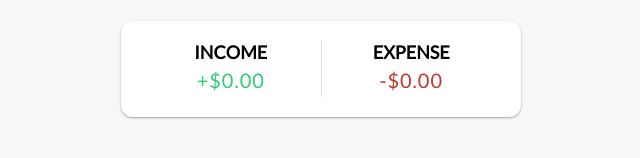
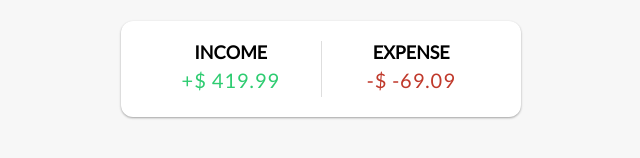
Before and after one commit to RenanFachin/VUE_ExpenseTracker, a Vue app: page / in a window 1280 px wide. Shown: the part 150-308 px from the top of the page, without its empty margins (319-959 px from the left). Built offline with nearby package versions, Linux system fonts and the light colour scheme.

Commit message:
feat: Cria lógica para mostrar valores totais de recebidos e de pagos

```diff
--- a/src/App.vue
+++ b/src/App.vue
@@ -18,10 +18,30 @@
   { id: 4, text: 'Book', amount: -10.10 },
 ])
 
+// Get Total
 const total = computed(() => {
   return transactions.value.reduce((acc, transaction) => {
     return acc + transaction.amount
   }, 0)
+})
+
+// Filtrar pelo tipo de receita e após fazer um somatório
+// Get Income -> filter + reduce
+const totalIncome = computed(() => {
+  return transactions.value
+    .filter((transaction) => transaction.amount > 0)
+    .reduce((acc, transaction) => {
+      return acc + transaction.amount
+    }, 0).toFixed(2)
+})
+
+// Get Expenses -> filter + reduce
+const totalExpenses = computed(() => {
+  return transactions.value
+    .filter((transaction) => transaction.amount < 0)
+    .reduce((acc, transaction) => {
+      return acc + transaction.amount
+    }, 0).toFixed(2)
 })
 
 
@@ -31,9 +51,9 @@
   <Header />
 
   <div class="container">
-    <Balance :total="total"/>
-    <IncomeExpenses />
-    <TransactionList :allTransactions="transactions"/>
+    <Balance :total="total" />
+    <IncomeExpenses :income="totalIncome" :expenses="totalExpenses" />
+    <TransactionList :allTransactions="transactions" />
     <AddTransaction />
   </div>
 </template>
--- a/src/components/Balance.vue
+++ b/src/components/Balance.vue
@@ -1,6 +1,4 @@
 <script setup>
-import {defineProps} from 'vue'
-
 const props = defineProps({
   total: {
     type: Number,
--- a/src/components/IncomeExpenses.vue
+++ b/src/components/IncomeExpenses.vue
@@ -1,12 +1,25 @@
+<script setup>
+const props = defineProps({
+  income: {
+    type: Number,
+    required: true
+  },
+  expenses: {
+    type: Number,
+    required: true
+  }
+})
+</script>
+
 <template>
   <div class="inc-exp-container">
     <div>
       <h4>Income</h4>
-      <p id="money-plus" class="money plus">+$0.00</p>
+      <p id="money-plus" class="money plus">+$ {{ income }}</p>
     </div>
     <div>
       <h4>Expense</h4>
-      <p id="money-minus" class="money minus"> -$0.00</p>
+      <p id="money-minus" class="money minus"> -$ {{ expenses }}</p>
     </div>
   </div>
 </template>
```
